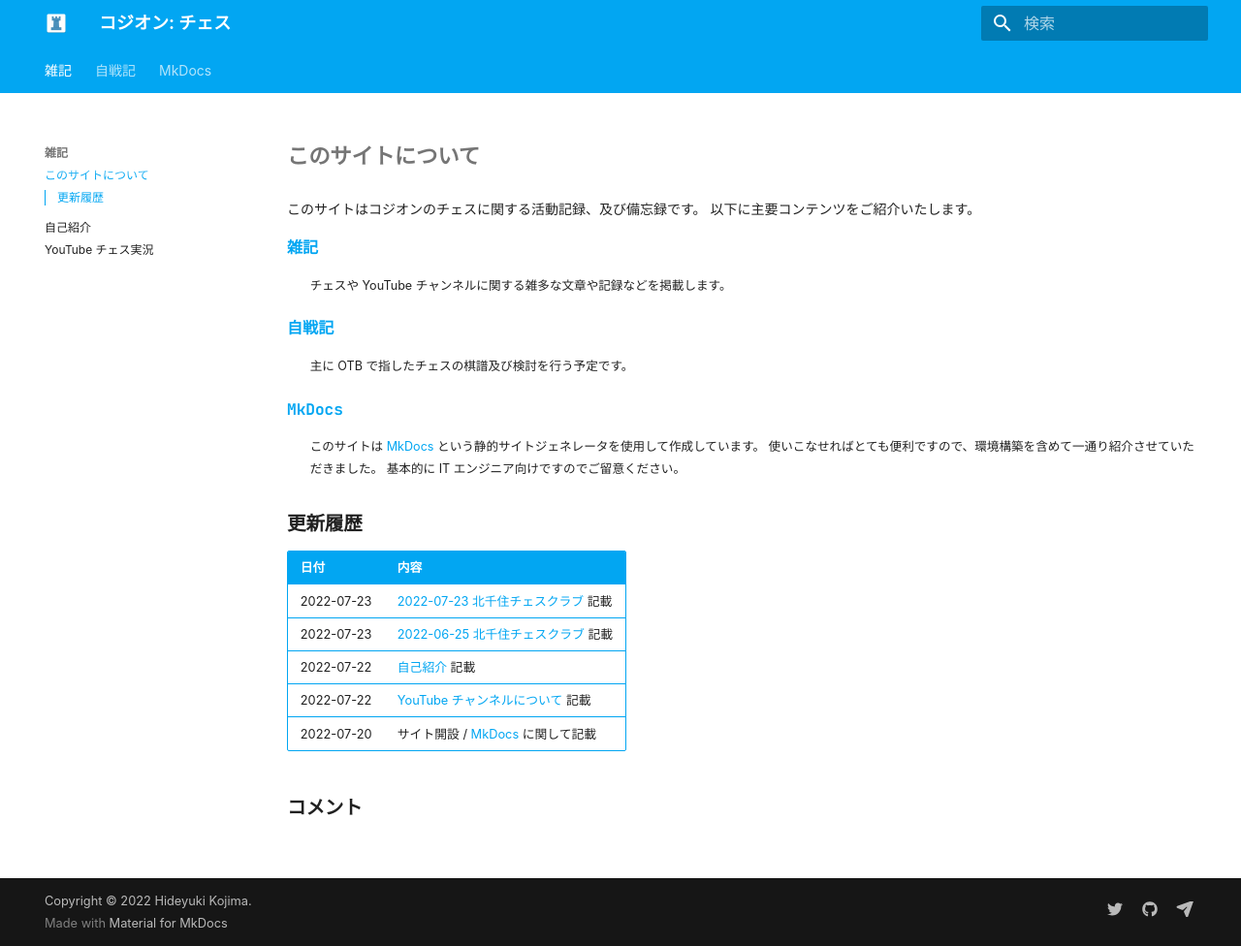
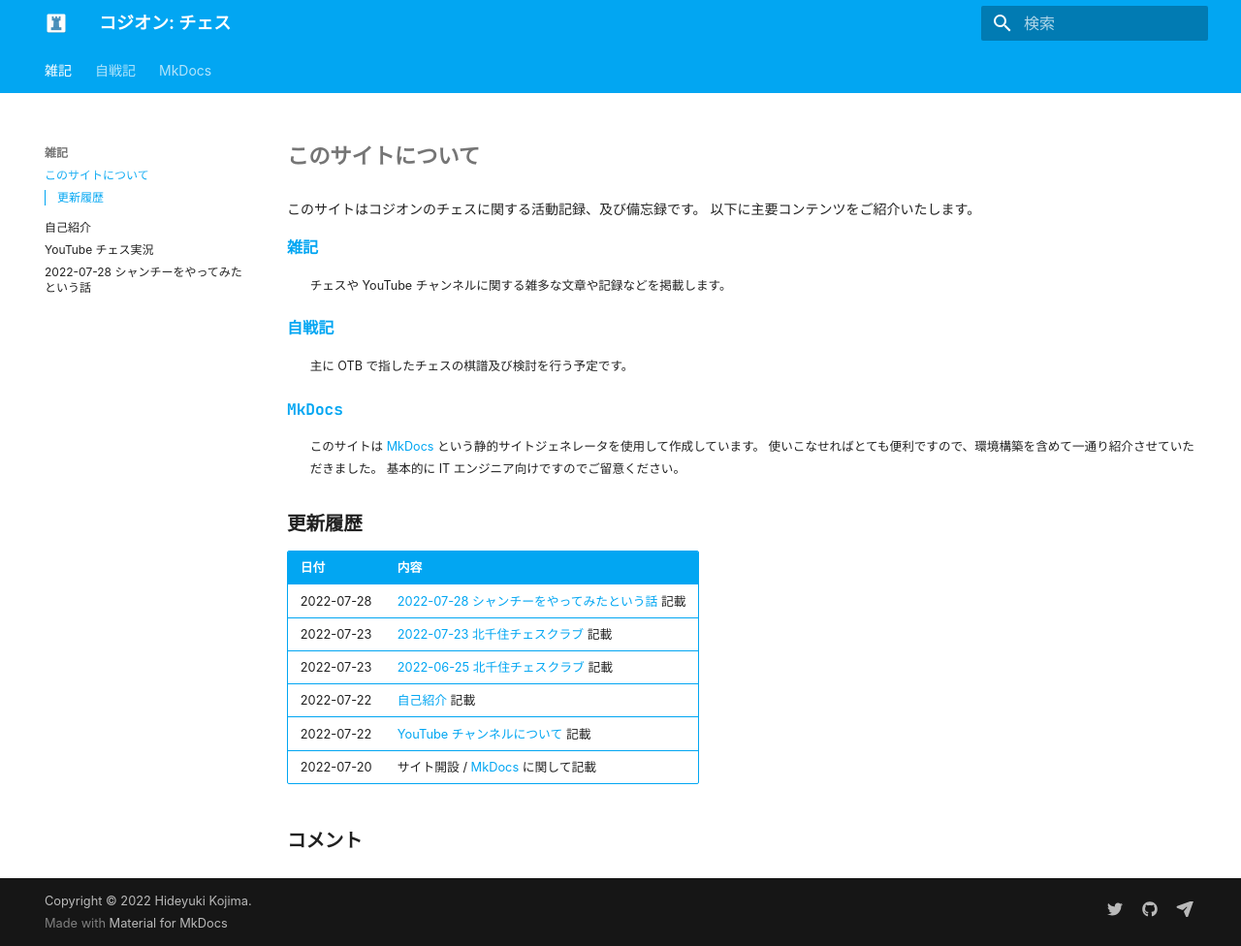
Before and after one commit to kojion/chess, an MkDocs documentation site: the page built from docs/index.md, in a window 1280 px wide and 976 px high. Shown: the whole window at 97% size. Built offline with MkDocs 1.6.1 and Material for MkDocs 9.7.7, drawn with Linux system fonts in a browser that asks for light colours; some web fonts are replaced; comment, search, counter and statistics services are not loaded; some of the changed lines change nothing that is shown.

Commit message:
シャンチーをやってみたという話を記載

```diff
--- a/docs/index.md
+++ b/docs/index.md
@@ -18,6 +18,7 @@
 
 |日付|内容|
 |:--|:--|
+|2022-07-28|[2022-07-28 シャンチーをやってみたという話](note/20220728.md) 記載|
 |2022-07-23|[2022-07-23 北千住チェスクラブ](otb/2022/0723.md) 記載|
 |2022-07-23|[2022-06-25 北千住チェスクラブ](otb/2022/0625.md) 記載|
 |2022-07-22|[自己紹介](note/introduction.md) 記載|
--- /dev/null
+++ b/docs/note/20220728.md
@@ -0,0 +1,56 @@
+---
+description: 見かけることが多くなったので試しにシャンチーをやってみたという話です。
+image: note/images/20220728-01.png
+---
+
+# 2022-07-28 シャンチーをやってみたという話
+
+## きっかけ
+
+私は元々チェスの傍らそこそこ熱心にバリアント・チェス[^1]や将棋をプレイするなどしていました。
+それはそれで満足だったのですが、いくらバリアント・チェスを熱心にやったところで
+**オンラインの中の閉じた世界のみでしか遊ぶことができない** というのは確かに思っていたことでした。
+そういった用途ではうってつけなのは将棋なのですが、こちらは子どもの頃から触れているのでチェスほどは好きになれないのが自分でもよく分かっています。
+将棋の道場に行って対面で将棋を指してみたいとかも全く思わない[^2]のが不思議なところではあります。
+
+そんな中 NCS のチェスの大会が日本シャンチー協会の大会と同じ建物で行われたり Twitter 上で話題を見かけたりなどシャンチーを目にする機会が多くなってきました。
+決定的だったのは **[xiangqi.com](https://xiangqi.com) というサイトの出来が良さそうだったこと**[^3] で、よし試しにやってみようか、と思いました。
+駒の動かし方やルールは [Wikipedia](https://ja.wikipedia.org/wiki/%E3%82%B7%E3%83%A3%E3%83%B3%E3%83%81%E3%83%BC)
+を見れば載っていますし、将棋とチェスが指せるのだからそこまで難儀はしないだろうと思っていました。
+
+## やってみた結果
+
+![](images/20220728-01.png){align="left" width="30%"}
+早速 xiangqi.com にユーザ登録してログインしてみました。
+コンピュータとの対戦では、まずレベルが 1 から 5 の中から選択できるようです。
+それぞれがどの程度のレベルなのかは分かりませんが、とりあえずレベル 1 からチャレンジしてみることにしました。
+同じ画面でオンラインの対人戦の相手も何人か表示されますが、正直まだ何をどうしたらいいのか分からないレベルなので対人戦は憚られるところです。
+
+初めてのシャンチーでレベル 1 と対戦してみましたが、何とか初挑戦で勝つことができました。
+チェスと違って駒の働きが弱いのでどう守ったらいいのか分からず、タダ駒を作ってばかりになってしまいました。
+ただレベル 1 だとタダ駒でもすぐに取ってくるようなことはありませんでした。
+このあたりはチェスのコンピュータの一番下のレベルと同じような挙動と言えそうです。
+
+![](images/20220728-02.jpg){align="left" width="30%"}
+
+続いてレベル 2 との対戦ですが、さすがに初戦は敗北、その後何回かやって惜しいところまでいくのですが敗北しました。
+しかし数回チャレンジしたら何とか勝つことができました。
+チェスと違って駒が結構残っている状態で敵陣に砲や馬を送り込んでも簡単に追い返されないように見えます。
+あとシャンチーをプレイした人が口々に言われるのは **砲の動きが独特** ということですが、確かにそれも注目点ではありますがチェスからみると
+**馬 (ナイト) や象が駒を飛び越えられない** というところが結構うっかりしました。
+シャンチーでは馬は 4 点、車 (ルーク) は 9 点とチェスと随分違いますが、プレイしてみて納得しました。
+飛び越えられないだけで大分弱くなります。
+真横に駒を付けられてしまうと移動できませんし、自分の駒もうっかり横につけてしまって移動できないといったことになります。
+
+## 次どうするか
+
+その後レベル 3 にも何度かチャレンジしてみたのですが、歯が立たないということはないのですがまだ勝てていません。
+暇つぶし感覚なのであればこのままコンピュータと数回やって飽きたら終わりでも良いのですが、せっかくなのでオープニングやタクティクス、エンドゲームなど触りだけでも知りたいと思いました。
+そのためには入門書のような外部の情報に頼る必要があります。
+アマゾンで探してみたところ
+[強くなる！シャンチー入門](https://www.amazon.co.jp/%E5%BC%B7%E3%81%8F%E3%81%AA%E3%82%8B-%E3%82%B7%E3%83%A3%E3%83%B3%E3%83%81%E3%83%BC%E5%85%A5%E9%96%80-%E6%89%80%E5%8F%B8-%E5%92%8C%E6%99%B4/dp/4904686101/?_encoding=UTF8&pd_rd_w=EYx6k&content-id=amzn1.sym.09fc5329-add5-4943-82f6-96f98cfdada8&pf_rd_p=09fc5329-add5-4943-82f6-96f98cfdada8&pf_rd_r=ERH9TC38HAJAJRP578QT&pd_rd_wg=zcGV9&pd_rd_r=bd6347b6-4445-447d-9817-29b9be83479e&ref_=pd_gw_ci_mcx_mr_hp_atf_m)
+という本が割と最近出たもので良さそうなので、次の買い物の機会に考えてみようと思いました。
+
+[^1]: 有名なところではクレイジー・ハウス、アトミックなど。[Chess.com](https://chess.com) や [lichess](https://lichess.org) でプレイすることができます
+[^2]: 正直 **怖い** という気持ちのほうが勝ちます
+[^3]: チェスやバックギャモンの違いでも感じたのですがプレイ環境が充実しているというのは非常に大きいです
--- a/mkdocs.yml
+++ b/mkdocs.yml
@@ -11,6 +11,7 @@ nav:
     - index.md
     - note/introduction.md
     - note/youtube.md
+    - note/20220728.md
   - 自戦記:
     - otb/2022/0723.md
     - otb/2022/0625.md
```
Also changed, not shown: docs/note/images/20220728-01.png (added), docs/note/images/20220728-02.jpg (added).
